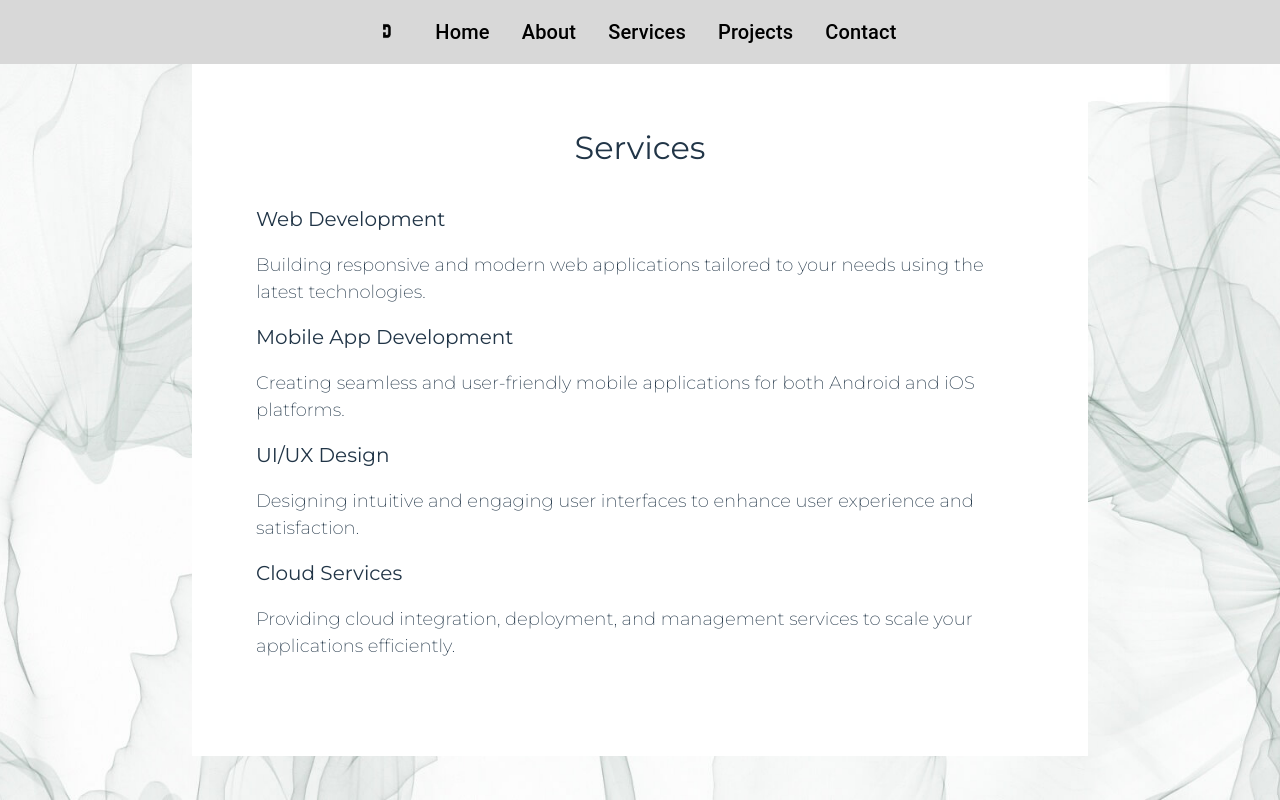
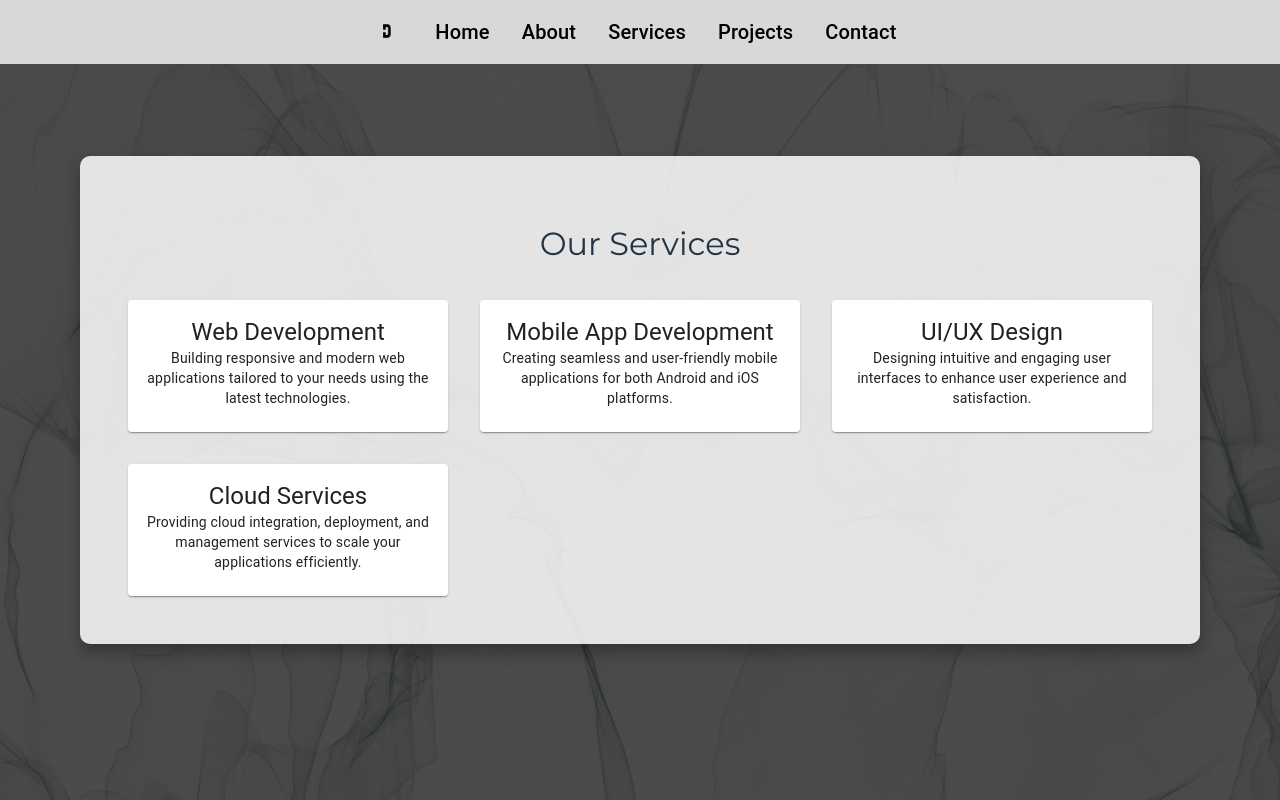
Before and after one commit to sconart/portfolio, a React (Vite) app: page /services in a window 1280 px wide. Built offline with nearby package versions, Linux system fonts and the light colour scheme.

Commit message:
Update UI

```diff
--- a/pages/About.jsx
+++ b/pages/About.jsx
@@ -2,6 +2,12 @@ import { makeStyles } from "@mui/styles";
 import image from "../images/motion-background.jpg";
 
 const useStyles = makeStyles(() => ({
+  '@global': {
+    '@keyframes fadeIn': {
+      '0%': { opacity: 0 },
+      '100%': { opacity: 1 },
+    },
+  },
   root: {
     position: "relative",
     height: "100vh",
@@ -10,6 +16,7 @@ const useStyles = makeStyles(() => ({
     display: "flex",
     justifyContent: "center",
     alignItems: "center",
+    fontFamily: "'Roboto', sans-serif",
   },
   background: {
     position: "absolute",
@@ -19,14 +26,18 @@ const useStyles = makeStyles(() => ({
     height: "100%",
     objectFit: "cover",
     zIndex: -1,
+    animation: "$fadeIn 2s ease-in-out",
   },
   content: {
     position: "relative",
-    backgroundColor: "#ffffff",
+    backgroundColor: "rgba(255, 255, 255, 0.9)",
     width: "50%",
     padding: "4rem",
     textAlign: "center",
     zIndex: 1,
+    boxShadow: "0 8px 16px rgba(0,0,0,0.3)",
+    borderRadius: "10px",
+    animation: "$fadeIn 2s ease-in-out",
   },
   skillsList: {
     textAlign: "left",
@@ -34,9 +45,23 @@ const useStyles = makeStyles(() => ({
     fontSize: "1.25rem",
     margin: "2rem 3rem",
     gap: "3rem",
+    listStyleType: "none",
+    padding: 0,
+  },
+  skillItem: {
+    padding: "0.5rem 0",
+    borderBottom: "1px solid #ccc",
   },
   detailOrQuote: {
     padding: "1rem 3rem 0",
+    fontStyle: "italic",
+    color: "#555",
+  },
+  hr: {
+    border: "none",
+    height: "1px",
+    backgroundColor: "#ccc",
+    margin: "2rem 0",
   },
 }));
 
@@ -66,13 +91,13 @@ const About = () => {
       <div className={classes.content}>
         <h2>About Myself</h2>
         <p className="large">{description}</p>
-        <hr />
+        <hr className={classes.hr} />
         <ul className={classes.skillsList}>
           {skillsList.map((skill) => (
-            <li key={skill}>{skill}</li>
+            <li key={skill} className={classes.skillItem}>{skill}</li>
           ))}
         </ul>
-        <hr />
+        <hr className={classes.hr} />
         <p className={classes.detailOrQuote}>{detailOrQuote}</p>
       </div>
     </section>
--- a/pages/Contact.jsx
+++ b/pages/Contact.jsx
@@ -51,6 +51,35 @@ const useStyles = makeStyles(() => ({
     fontSize: "1rem",
     color: "#555",
   },
+  form: {
+    display: "flex",
+    flexDirection: "column",
+    alignItems: "center",
+    marginTop: "2rem",
+  },
+  input: {
+    width: "80%",
+    padding: "1rem",
+    margin: "0.5rem 0",
+    fontSize: "1rem",
+  },
+  textarea: {
+    width: "80%",
+    padding: "1rem",
+    margin: "0.5rem 0",
+    fontSize: "1rem",
+    height: "100px",
+  },
+  button: {
+    width: "80%",
+    padding: "1rem",
+    margin: "1rem 0",
+    fontSize: "1rem",
+    backgroundColor: "#000",
+    color: "#fff",
+    border: "none",
+    cursor: "pointer",
+  },
 }));
 
 const Contact = () => {
@@ -69,10 +98,16 @@ const Contact = () => {
   };
 
   return (
-    <section className={classes.root} id="contact" >
+    <section className={classes.root} id="contact">
       <img className={classes.background} src={image} alt="background" />
       <div className={classes.content}>
         <h2>Contact</h2>
+        <form className={classes.form}>
+          <input type="text" className={classes.input} placeholder="Your Name" />
+          <input type="email" className={classes.input} placeholder="Your Email" />
+          <textarea className={classes.textarea} placeholder="Your Message"></textarea>
+          <button type="submit" className={classes.button}>Send Message</button>
+        </form>
         <div className={classes.socialLinks}>
           {siteProps.gitHub && (
             <a href={`https://github.com/${siteProps.gitHub}`} target="_blank" rel="noopener noreferrer">
--- a/pages/Projects.jsx
+++ b/pages/Projects.jsx
@@ -1,5 +1,5 @@
 import { makeStyles } from "@mui/styles";
-import { Card, CardContent, CardActionArea, Typography } from "@mui/material";
+import { Card, CardContent, CardActionArea, Typography, Grow } from "@mui/material";
 import image from "../images/motion-background.jpg";
 
 const useStyles = makeStyles(() => ({
@@ -11,6 +11,7 @@ const useStyles = makeStyles(() => ({
     display: "flex",
     justifyContent: "center",
     alignItems: "center",
+    background: "rgba(0, 0, 0, 0.7)",
   },
   background: {
     position: "absolute",
@@ -23,11 +24,12 @@ const useStyles = makeStyles(() => ({
   },
   content: {
     position: "relative",
-    backgroundColor: "#ffffff",
+    backgroundColor: "rgba(255, 255, 255, 0.85)",
     width: "60%",
-    padding: "4rem",
+    padding: "3rem",
     textAlign: "center",
-    zIndex: 1,
+    borderRadius: "10px",
+    boxShadow: "0 8px 16px rgba(0, 0, 0, 0.3)",
   },
   projectList: {
     display: "grid",
@@ -36,6 +38,12 @@ const useStyles = makeStyles(() => ({
     margin: "2rem 0",
   },
   projectItem: {
+    borderRadius: "10px",
+    transition: "transform 0.3s, box-shadow 0.3s",
+    "&:hover": {
+      transform: "translateY(-10px)",
+      boxShadow: "0 16px 32px rgba(0, 0, 0, 0.2)",
+    },
     "& a": {
       textDecoration: "none",
     },
@@ -74,8 +82,9 @@ const Projects = () => {
       <div className={classes.content}>
         <h2>Projects</h2>
         <div className={classes.projectList}>
-          {projectList.map((project) => (
-            <Card className={classes.projectItem} key={project.title}>
+          {projectList.map((project, index) => (
+            <Grow in={true} timeout={1000 + index * 300} key={project.title}>
+              <Card className={classes.projectItem}>
                 <CardActionArea href={project.url} target="_blank" rel="noopener noreferrer">
                   <CardContent>
                     <Typography variant="h5" component="h3">
@@ -87,6 +96,7 @@ const Projects = () => {
                   </CardContent>
                 </CardActionArea>
               </Card>
+            </Grow>
           ))}
         </div>
       </div>
--- a/pages/Services.jsx
+++ b/pages/Services.jsx
@@ -1,4 +1,5 @@
 import { makeStyles } from "@mui/styles";
+import { Card, CardContent, Typography, Grow } from "@mui/material";
 import image from "../images/motion-background.jpg";
 
 const useStyles = makeStyles(() => ({
@@ -10,6 +11,7 @@ const useStyles = makeStyles(() => ({
     display: "flex",
     justifyContent: "center",
     alignItems: "center",
+    background: "rgba(0, 0, 0, 0.7)",
   },
   background: {
     position: "absolute",
@@ -22,24 +24,25 @@ const useStyles = makeStyles(() => ({
   },
   content: {
     position: "relative",
-    backgroundColor: "#ffffff",
-    width: "60%",
-    padding: "4rem",
+    backgroundColor: "rgba(255, 255, 255, 0.85)",
+    width: "80%",
+    padding: "3rem",
     textAlign: "center",
-    zIndex: 1,
+    borderRadius: "10px",
+    boxShadow: "0 8px 16px rgba(0, 0, 0, 0.3)",
   },
   serviceList: {
-    textAlign: "left",
-    fontSize: "1.25rem",
-    margin: "2rem 0",
+    display: "grid",
+    gridTemplateColumns: "repeat(auto-fill, minmax(250px, 1fr))",
+    gap: "2rem",
+    marginTop: "2rem",
   },
   serviceItem: {
-    margin: "1rem 0",
-    "& h3": {
-      marginBottom: "0.5rem",
-    },
-    "& p": {
-      marginBottom: "1rem",
+    borderRadius: "10px",
+    transition: "transform 0.3s, box-shadow 0.3s",
+    "&:hover": {
+      transform: "translateY(-10px)",
+      boxShadow: "0 16px 32px rgba(0, 0, 0, 0.2)",
     },
   },
 }));
@@ -76,13 +79,21 @@ const Services = () => {
     <section className={classes.root} id="services">
       <img className={classes.background} src={image} alt={imageAltText} />
       <div className={classes.content}>
-        <h2>Services</h2>
+        <h2>Our Services</h2>
         <div className={classes.serviceList}>
-          {serviceList.map((service) => (
-            <div className={classes.serviceItem} key={service.title}>
-              <h3>{service.title}</h3>
-              <p>{service.description}</p>
-            </div>
+          {serviceList.map((service, index) => (
+            <Grow in={true} timeout={1000 + index * 300} key={service.title}>
+              <Card className={classes.serviceItem}>
+                <CardContent>
+                  <Typography variant="h5" component="h3">
+                    {service.title}
+                  </Typography>
+                  <Typography variant="body2" component="p">
+                    {service.description}
+                  </Typography>
+                </CardContent>
+              </Card>
+            </Grow>
           ))}
         </div>
       </div>
```
Lines whose indentation alone changed are shown as unchanged.
